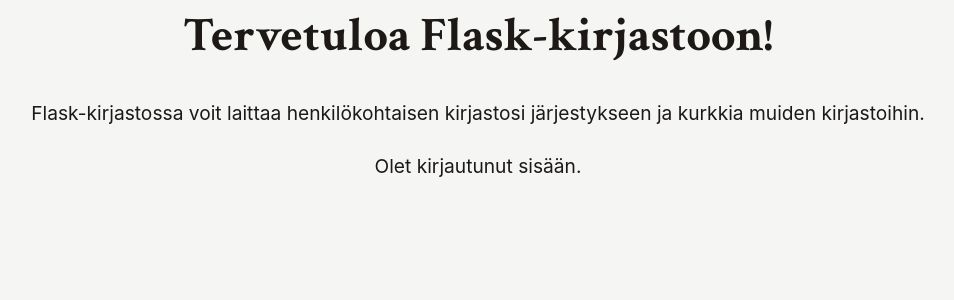
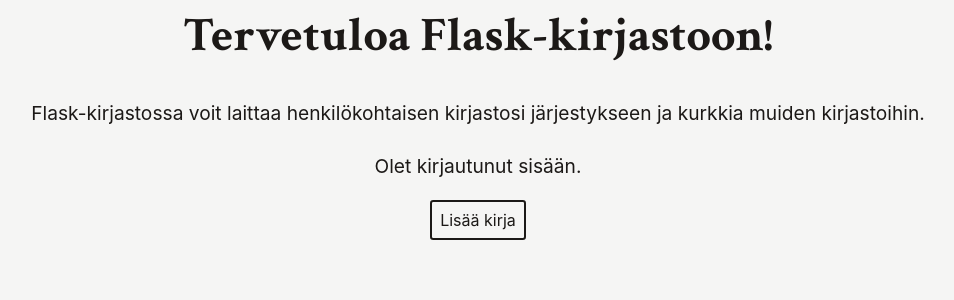
Before and after one commit to anttikivi/flask-library, a Flask app: page / in a window 1280 px wide. Shown: the part 133-433 px from the top of the page, without its empty margins (162-1116 px from the left). Run offline with Flask 3, Linux system fonts and the light colour scheme; the visitor is signed in with stand-in values (Sample User, id 1); parts of the project's set-up code (start-up, migrations or seed data) failed here and were passed over; some web fonts are replaced.

Commit message:
feat: add a reusable template for adding common library buttons to pages

```diff
--- a/static/main.css
+++ b/static/main.css
@@ -169,6 +169,29 @@ input {
 @media (prefers-color-scheme: dark) {
   .label-error input {
     border-color: var(--color-red-400) !important;
+  }
+}
+
+a.button {
+  padding: 0.5rem;
+  border-radius: 0.2rem;
+  border: 2px solid currentColor;
+  background: none;
+  font-size: 1rem;
+  font-family: var(--font-sans);
+  color: currentColor;
+  text-decoration: none;
+}
+
+a.button:hover,
+a.button:focus {
+  color: var(--color-purple-700);
+}
+
+@media (prefers-color-scheme: dark) {
+  a.button:hover,
+  a.button:focus {
+    color: var(--color-purple-400);
   }
 }
 
--- a/templates/index.html
+++ b/templates/index.html
@@ -13,8 +13,12 @@
       {% if session.user_id %}
         {# TODO: Show useful info here. #}
         <p>Olet kirjautunut sisään.</p>
+        {% include "library_status_widget.html" %}
       {% else %}
-        <p>Aloita <a href="/luo-tili">luomalla tili</a>.</p>
+        <p>
+          Aloita <a href="/kirjaudu">kirjautumalla sisään</a> tai
+          <a href="/luo-tili">luomalla tili</a>.
+        </p>
       {% endif %}
     </div>
   </div>
--- /dev/null
+++ b/templates/library_status_widget.html
@@ -0,0 +1,4 @@
+{# This widget can be used to show useful library info and buttons. #}
+{# NOTE: The caller of this template must make sure that the user is logged in!
+   Otherwise the widget will be broken. #}
+<a class="button" href="/lisaa-kirja">Lisää kirja</a>
```
